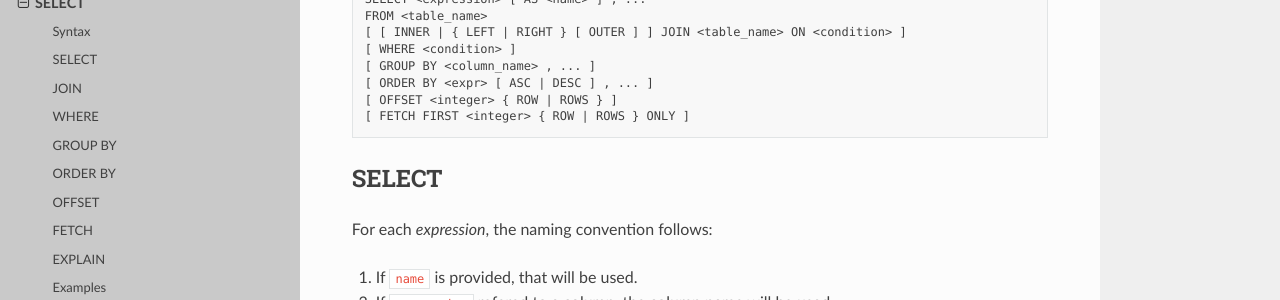
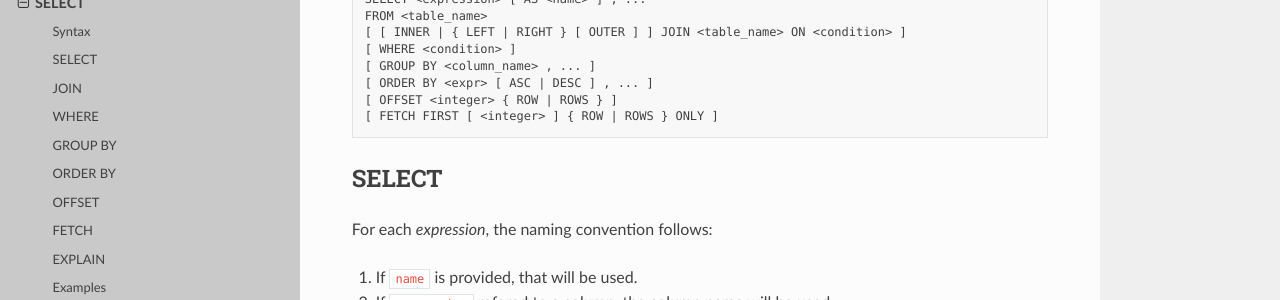
Before and after one commit to elliotchance/vsql, a Sphinx documentation site: the page built from docs/select.rst, in a window 1280 px wide and 900 px high, scrolled down 343 px. Shown: the part 268-568 px from the top of the window. Built offline with Sphinx 7.4.7 and the Read the Docs theme 3.1.0, drawn with Linux system fonts in a browser that asks for light colours; some of the changed text lies outside the part shown.

```diff
--- a/docs/select.rst
+++ b/docs/select.rst
@@ -17,7 +17,7 @@ Syntax
   [ GROUP BY <column_name> , ... ]
   [ ORDER BY <expr> [ ASC | DESC ] , ... ]
   [ OFFSET <integer> { ROW | ROWS } ]
-  [ FETCH FIRST <integer> { ROW | ROWS } ONLY ]
+  [ FETCH FIRST [ <integer> ] { ROW | ROWS } ONLY ]
 
 SELECT
 ------
```
Also changed, not shown: other parts of docs/select.rst (+3 -0 lines), 2 other files.
